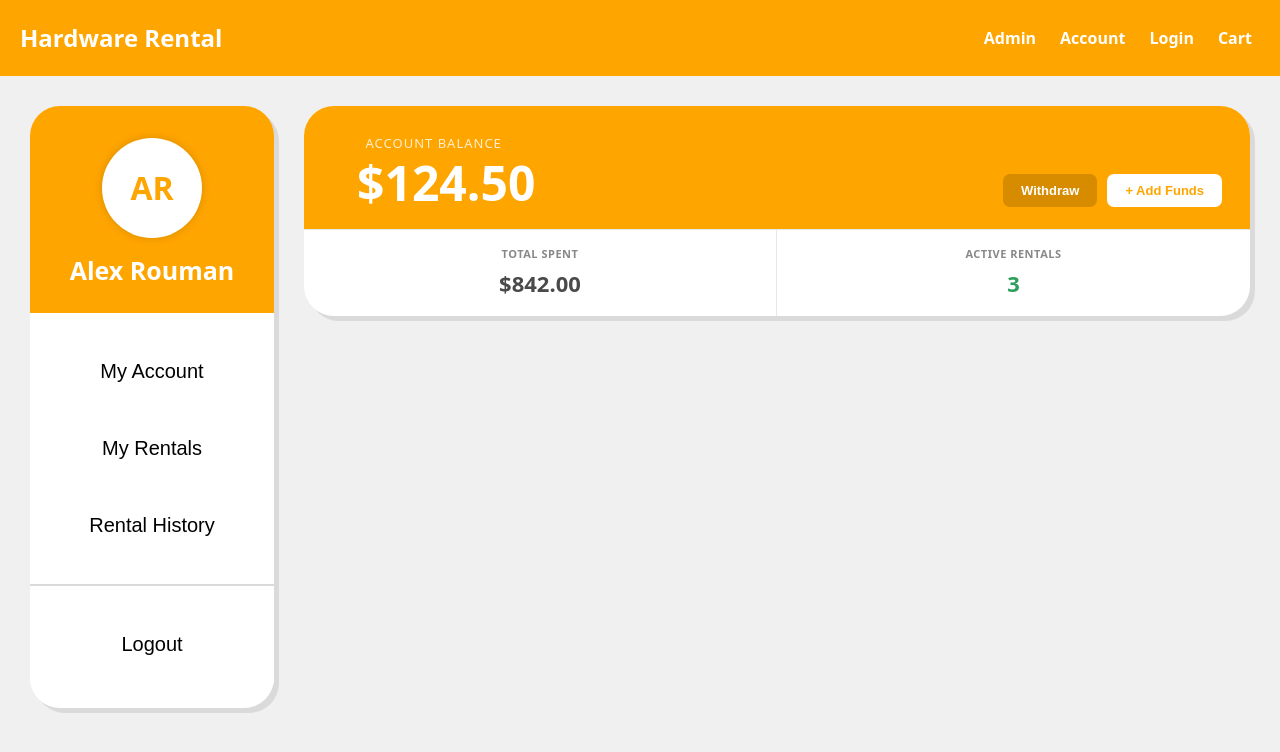
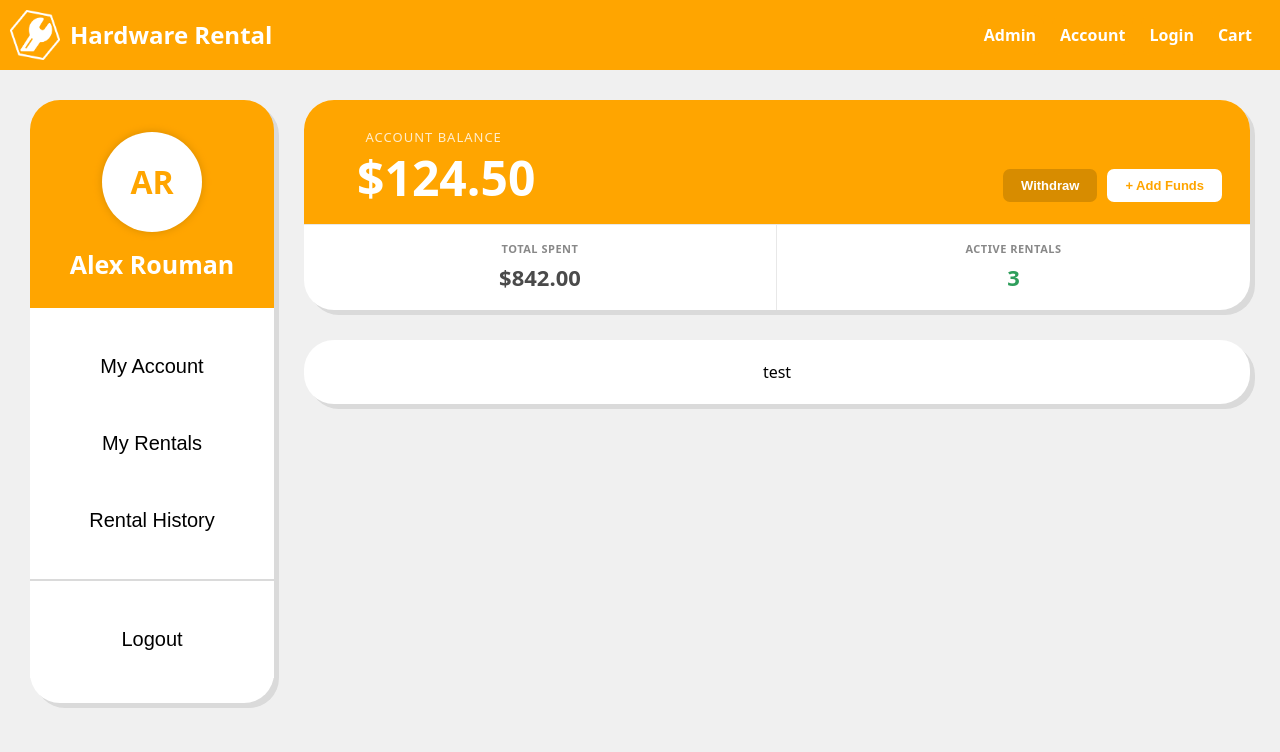
Before and after one commit to alxroum/HardwareStoreRentalSystem, a React (Vite) app in the folder hardware-rental/: page /#/account in a window 1280 px wide. Shown: the top 752 px of the page. Built offline with nearby package versions, Linux system fonts and the light colour scheme.

Commit message:
Account page progress.

```diff
--- a/hardware-rental/src/App.jsx
+++ b/hardware-rental/src/App.jsx
@@ -17,6 +17,7 @@ import { HashRouter as Router, Routes, Route, Link} from 'react-router-dom'
 // import jackhammer from './assets/jackhammer.png'
 // import powerAuger from './assets/power-auger.png'
 import cartIcon from '/assets/cart-icon.png'
+import logo from '/assets/logo.png'
 
 import './styles/App.css'
 
@@ -46,7 +47,7 @@ function Nav() {
     <nav>
         <div className='nav-left'>
         <Link className="hidden-link" to="/" style={{cursor: 'pointer'}}>
-          <h2 id="nav-header">Hardware Rental</h2>
+          <div id="nav-header"> <img id="nav-logo" src={logo}></img> <h2 id="header-text">Hardware Rental</h2> </div>
         </Link>
         </div>
 
--- a/hardware-rental/src/pages/Account.css
+++ b/hardware-rental/src/pages/Account.css
@@ -181,7 +181,13 @@
 .stat-value { font-size: 22px; font-weight: 700; color: var(--gray-dark); }
 .stat-value.green { color: var(--success); }
 
-
+#info-card {
+    border-radius: 30px;
+    background-color: white;
+    padding: 20px;
+    box-shadow: 5px 5px rgb(218, 218, 218);
+    margin-top: 30px;
+}
 
 #account-details {
     background-color: inherit;
--- a/hardware-rental/src/pages/Account.jsx
+++ b/hardware-rental/src/pages/Account.jsx
@@ -77,6 +77,11 @@ export function Account() {
                         </div>
                     </div>
                 </div>
+
+                <div id="info-card">
+                    test
+                </div>
+
             </div>
         </div>
     );
--- a/hardware-rental/src/styles/App.css
+++ b/hardware-rental/src/styles/App.css
@@ -18,8 +18,21 @@ nav {
   grid-template-columns: 1fr 1fr;
 }
 
+#header-text {
+  margin: 0;
+  padding: 0;
+}
+
 #nav-header {
   color: white;
+  display: flex;
+  align-items: center;
+}
+
+#nav-logo {
+  width: 50px;
+  aspect-ratio: 1/1;
+  padding: 10px;
 }
 
 .nav-left, .nav-right {
```
Also changed, not shown: hardware-rental/public/assets/logo.png (added).
